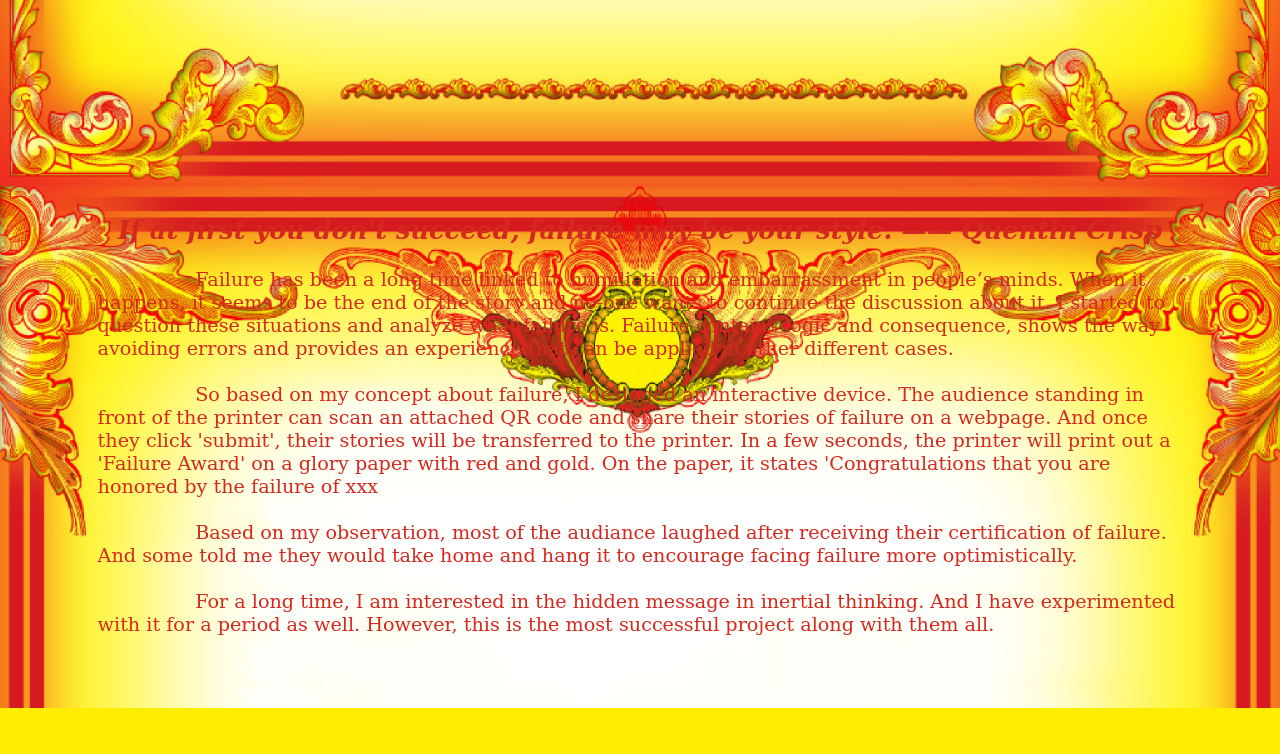
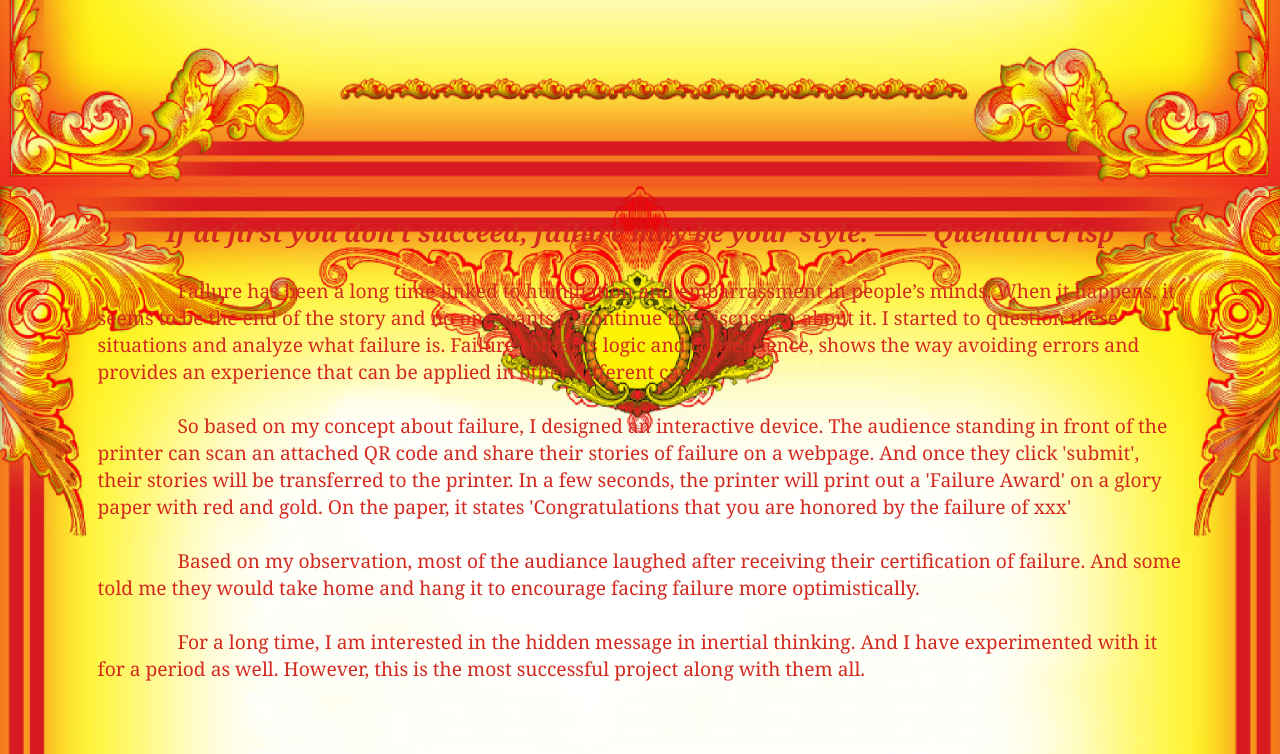
Before and after one commit to tutuguo/homepage, a plain HTML site: page failure.html in a window 1280 px wide. Shown: the part 719-1473 px from the top of the page. Before the commit the page ends 1427 px from the top, so only its background shows below. Drawn offline with Linux system fonts and the light colour scheme.

Commit message:
Add files via upload

```diff
--- a/failure.css
+++ b/failure.css
@@ -136,7 +136,7 @@
 }
 .P{
 	font-size: 2vw;
-	font-family: Constantia, "Lucida Bright", "DejaVu Serif", Georgia, serif;
+	font-family: Cambria, "Hoefler Text", "Liberation Serif", Times, "Times New Roman", serif;
 	color: #D4291F;
 	font-weight: 600;
 	font-style: oblique;
@@ -156,5 +156,5 @@
 	padding-bottom: 5vw;
 	padding-left: 5vw;
 	color: #D4291F;
-	font-family: Constantia, "Lucida Bright", "DejaVu Serif", Georgia, serif;
+	font-family: Cambria, "Hoefler Text", "Liberation Serif", Times, "Times New Roman", serif;
 }
--- a/failure.html
+++ b/failure.html
@@ -28,7 +28,7 @@
 		<p1 class="p1">
 		Failure has been a long time linked to humiliation and embarrassment in people’s minds. When it happens, it seems to be the end of the story and no-one wants to continue the discussion about it. I started to question these situations and analyze what failure is. Failure contains logic and consequence, shows the way avoiding errors and provides an experience that can be applied in other different cases.
 
-		So based on my concept about failure, I designed an interactive device. The audience standing in front of the printer can scan an attached QR code and share their stories of failure on a webpage. And once they click 'submit', their stories will be transferred to the printer. In a few seconds, the printer will print out a 'Failure Award' on a glory paper with red and gold. On the paper, it states 'Congratulations that you are honored by the failure of xxx
+		So based on my concept about failure, I designed an interactive device. The audience standing in front of the printer can scan an attached QR code and share their stories of failure on a webpage. And once they click 'submit', their stories will be transferred to the printer. In a few seconds, the printer will print out a 'Failure Award' on a glory paper with red and gold. On the paper, it states 'Congratulations that you are honored by the failure of xxx'
 
 		Based on my observation, most of the audiance laughed after receiving their certification of failure. And some told me they would take home and hang it to encourage facing failure more optimistically.
 
--- a/index.css
+++ b/index.css
@@ -9,6 +9,7 @@
 	padding-left: 2vw;
 	padding-right: 2vw;
 	padding-bottom: 2vw;
+	font-family: Cambria, "Hoefler Text", "Liberation Serif", Times, "Times New Roman", serif;
 }
 .title{
 	display: flex;
@@ -19,6 +20,7 @@
 .h1{
 	width: 100%;
 	font-size: 2vw;
+	font-family: Cambria, "Hoefler Text", "Liberation Serif", Times, "Times New Roman", serif;
 }
 .h2 {
 	text-align: right;
@@ -204,4 +206,6 @@
 	display: block;
 	font-size: 1vw;
 	text-decoration: underline;
+	text-align: right;
+	position: relative;
 }
--- a/lost.css
+++ b/lost.css
@@ -30,6 +30,7 @@
 	margin-bottom: 2vw;
 	margin-left: 2vw;
 	/* [disabled]max-width: 40%; */
+	font-family: "Gill Sans", "Gill Sans MT", "Myriad Pro", "DejaVu Sans Condensed", Helvetica, Arial, sans-serif;
 }
 
 .row1{
--- a/storytelling.css
+++ b/storytelling.css
@@ -4,6 +4,7 @@
 	background-image: url();
 	padding-left: 2vw;
 	padding-right: 2vw;
+	font-family: Cambria, "Hoefler Text", "Liberation Serif", Times, "Times New Roman", serif;
 }
 
 .h1{
@@ -39,8 +40,6 @@
 	display: flex;
 }
 .p1{
-	/* [disabled]width: 50vw; */
-	color: #FFFFFF;
 	display: block;
 	/* [disabled]margin-left: 4vw; */
 	padding-left: 3vw;
```
Also changed, not shown: lost.html (+1 -1 lines).
